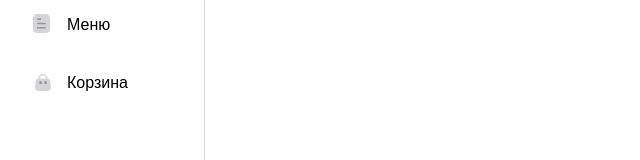
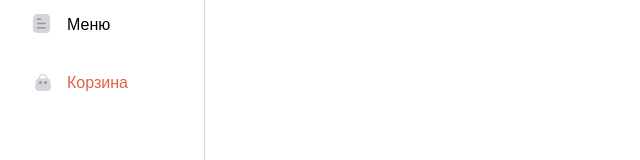
Before and after one commit to southatelove/delivery-app, a React (Vite) app: page /cart in a window 1280 px wide. Shown: the part 235-395 px from the top of the page, without its empty margins (0-640 px from the left). Built offline with nearby package versions, Linux system fonts and the light colour scheme.

Commit message:
update: добавление NavLink instead Link

```diff
--- a/src/layout/Layout.tsx
+++ b/src/layout/Layout.tsx
@@ -1,16 +1,10 @@
-import { Link, Outlet, useLocation } from "react-router-dom";
+import { NavLink, Outlet } from "react-router-dom";
 import styles from "./Layout.module.css";
 import { Button } from "../components/Button/Button";
-import { useEffect } from "react";
 
 import cn from "classnames";
 
 export default function Layout() {
-  const location = useLocation();
-
-  useEffect(() => {
-    console.log("location", location);
-  }, [location]);
   return (
     <>
       <div className={styles["layout"]}>
@@ -21,19 +15,28 @@
             <div className={styles["email"]}>artem.jlez@gmail.com</div>
           </div>
           <div className={styles["menu"]}>
-            <Link
+            <NavLink
               to="/"
-              className={cn(styles["link"], {
-                [styles.active]: location.pathname === "/",
-              })}
+              className={({ isActive }) =>
+                cn(styles["link"], {
+                  [styles.active]: isActive,
+                })
+              }
             >
               <img src="/menu.svg" alt="menu" />
               Меню
-            </Link>
-            <Link to="/cart" className={styles["link"]}>
+            </NavLink>
+            <NavLink
+              to="/cart"
+              className={({ isActive }) =>
+                cn(styles["link"], {
+                  [styles.active]: isActive,
+                })
+              }
+            >
               <img src="/cart.svg" alt="cart" />
               Корзина
-            </Link>
+            </NavLink>
           </div>
           <Button className={styles["exit"]}>
             <img src="/exit.svg" alt="exit" />
```
